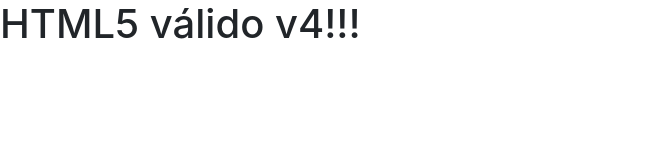
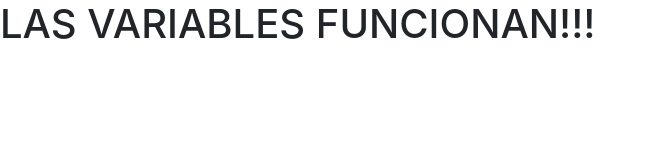
Before and after one commit to victormruiz/travis, a plain HTML site: page index.html in a window 1280 px wide. Shown: the whole page, without its empty margins (0-652 px from the left). Drawn offline with nearby package versions, Linux system fonts and the light colour scheme.

Commit message:
solucionando

```diff
--- a/index.html
+++ b/index.html
@@ -6,7 +6,7 @@
     <link rel="stylesheet" href="bower_components/bootstrap/dist/css/bootstrap.min.css">
   </head>
   <body>
-    <h1>HTML5 válido v4!!!</h1>
+    <h1>LAS VARIABLES FUNCIONAN!!!</h1>
     <script src="http://code.jquery.com/jquery.js"></script>
   </body>
 </html>
```
